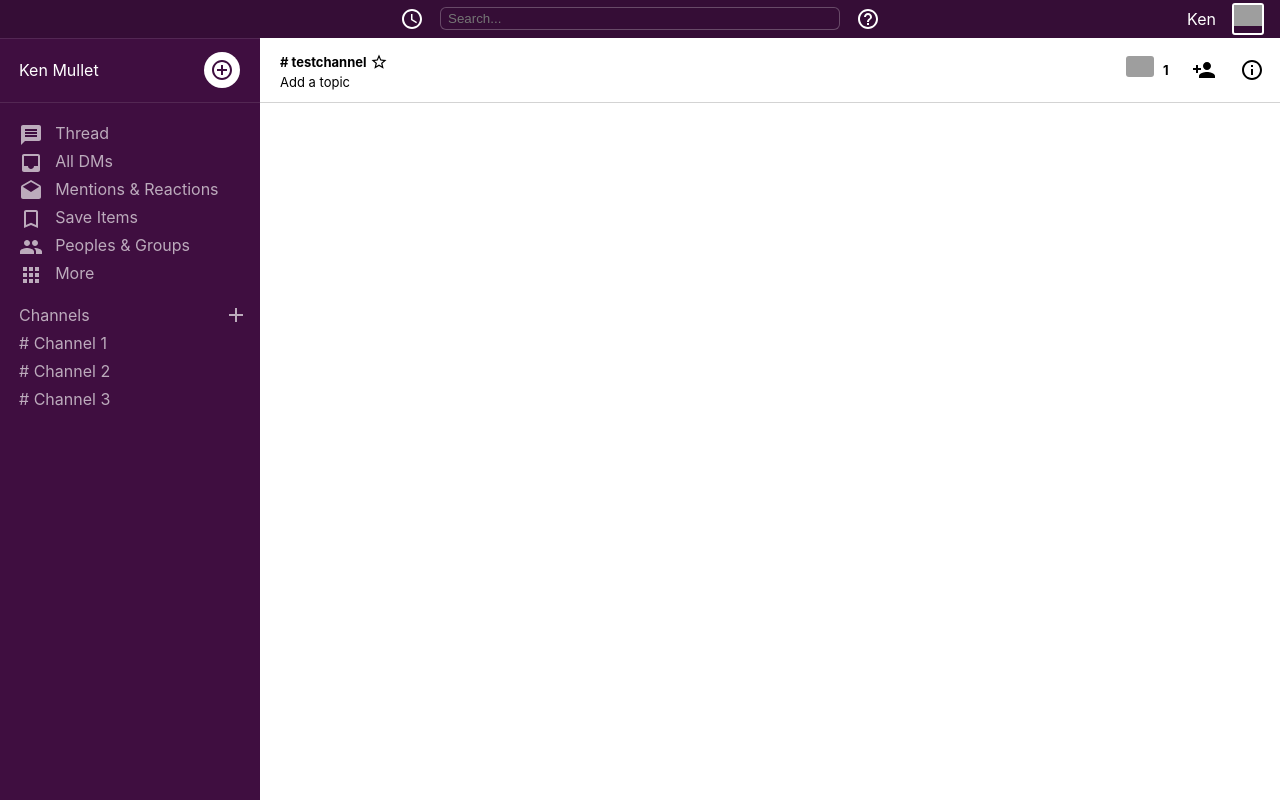
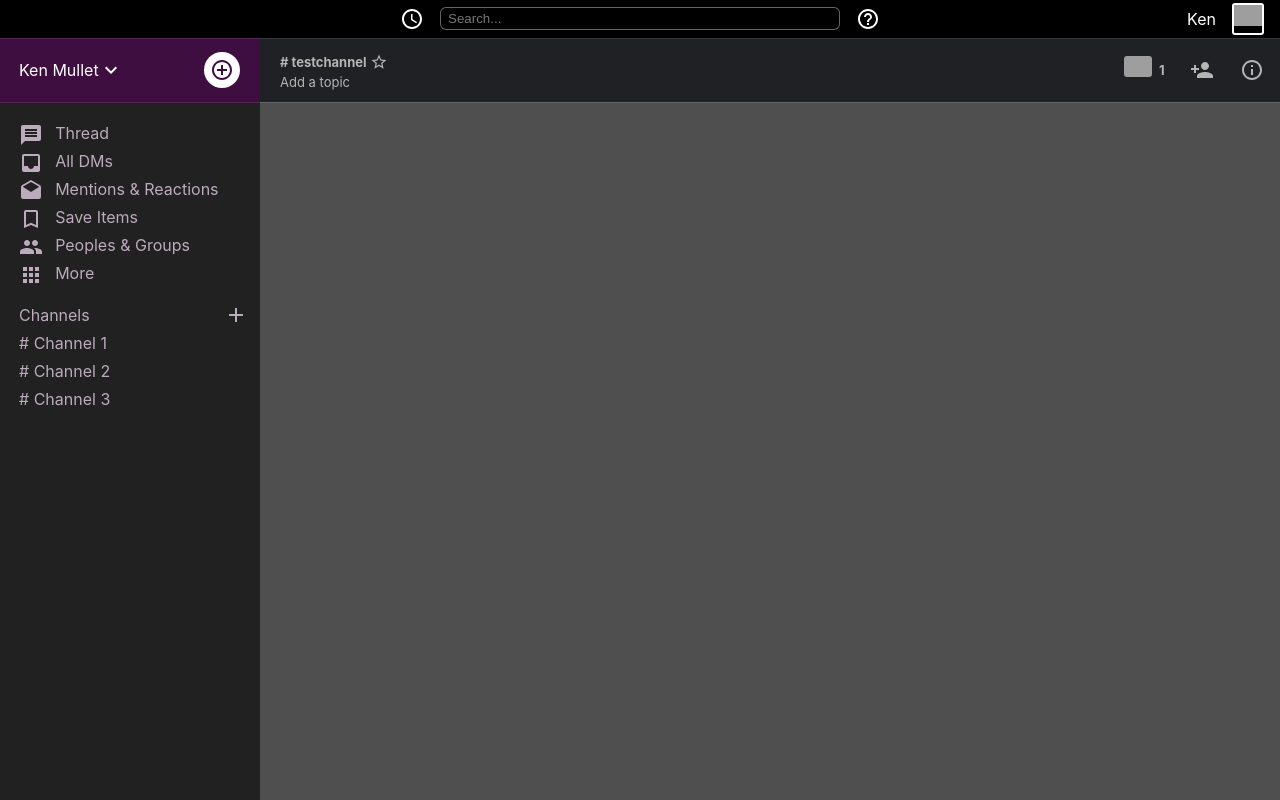
Before and after one commit to mreth/slack-clone-challenge, a React (Create React App) app: page /room in a window 1280 px wide. Built offline with nearby package versions, Linux system fonts and the light colour scheme; grey boxes are pictures that could not be loaded.

Commit message:
switched to dark mode

```diff
--- a/src/components/Chat.js
+++ b/src/components/Chat.js
@@ -37,7 +37,7 @@ function Chat() {
 export default Chat
 
 const Container = styled.div`
-
+    background: #4f4f4f;
 `
 
 const Header = styled.div`
@@ -45,10 +45,12 @@ const Header = styled.div`
     justify-content: space-between;
     align-items: center;
     height: 64px;
-    border-bottom: 1px solid lightgray;
+    border-bottom: 1px solid #646464;
     padding: 0px 16px 0px 20px;
     font-weight: 700;
     font-size: 13px;
+    color: #b5b5b5;
+    background: #202124;
 `
 
 const Main = styled.div`
@@ -79,7 +81,6 @@ const Members = styled.div`
 const UserImage = styled.div`
     width: 28px;
     height: 28px;
-    border: 2px solid white;
 
     img{
         width: 100%;
--- a/src/components/Header.js
+++ b/src/components/Header.js
@@ -31,7 +31,7 @@ function Header() {
 export default Header
 
 const Container = styled.div`
-    background: #350d36;
+    background: black;
     color: white;
     display: flex;
     align-items: center;
@@ -53,7 +53,7 @@ const SearchContainer = styled.div`
 `
 
 const Search = styled.div`
-    box-shadow: inset 0 0 0 1px rgb(104 74 104);
+    box-shadow: inset 0 0 0 1px #646464;
     width: 100%;
     border-radius: 6px;
     display: flex;
--- a/src/components/Sidebar.js
+++ b/src/components/Sidebar.js
@@ -4,6 +4,7 @@ import AddCircleOutlineIcon from '@material-ui/icons/AddCircleOutline';
 import {sidebarItemsData} from '../data/SidebarData'
 import {channelItems} from '../data/ChannelsData'
 import AddIcon from '@material-ui/icons/Add';
+import ExpandMoreIcon from '@material-ui/icons/ExpandMore';
 
 function Sidebar() {
     return (
@@ -11,6 +12,7 @@ function Sidebar() {
             <WorkspaceContainer>
                 <Name>
                     Ken Mullet
+                    <ExpandMoreIcon/>
                 </Name>
                 <NewMessage>
                     <AddCircleOutlineIcon/>
@@ -53,7 +55,7 @@ function Sidebar() {
 export default Sidebar
 
 const Container = styled.div`
-    background: #3f0e40;
+    background: #212121;
 `
 
 const WorkspaceContainer = styled.div`
@@ -64,12 +66,15 @@ const WorkspaceContainer = styled.div`
     padding-left: 19px;
     justify-content: space-between;
     border-bottom: 1px solid #532753;
+    background: #3f0e40;
     :hover{
         background: #350D36
     }
 `
 
 const Name = styled.div`
+    display: flex;
+    align-items: center;
     cursor: pointer;
 `
 
```
